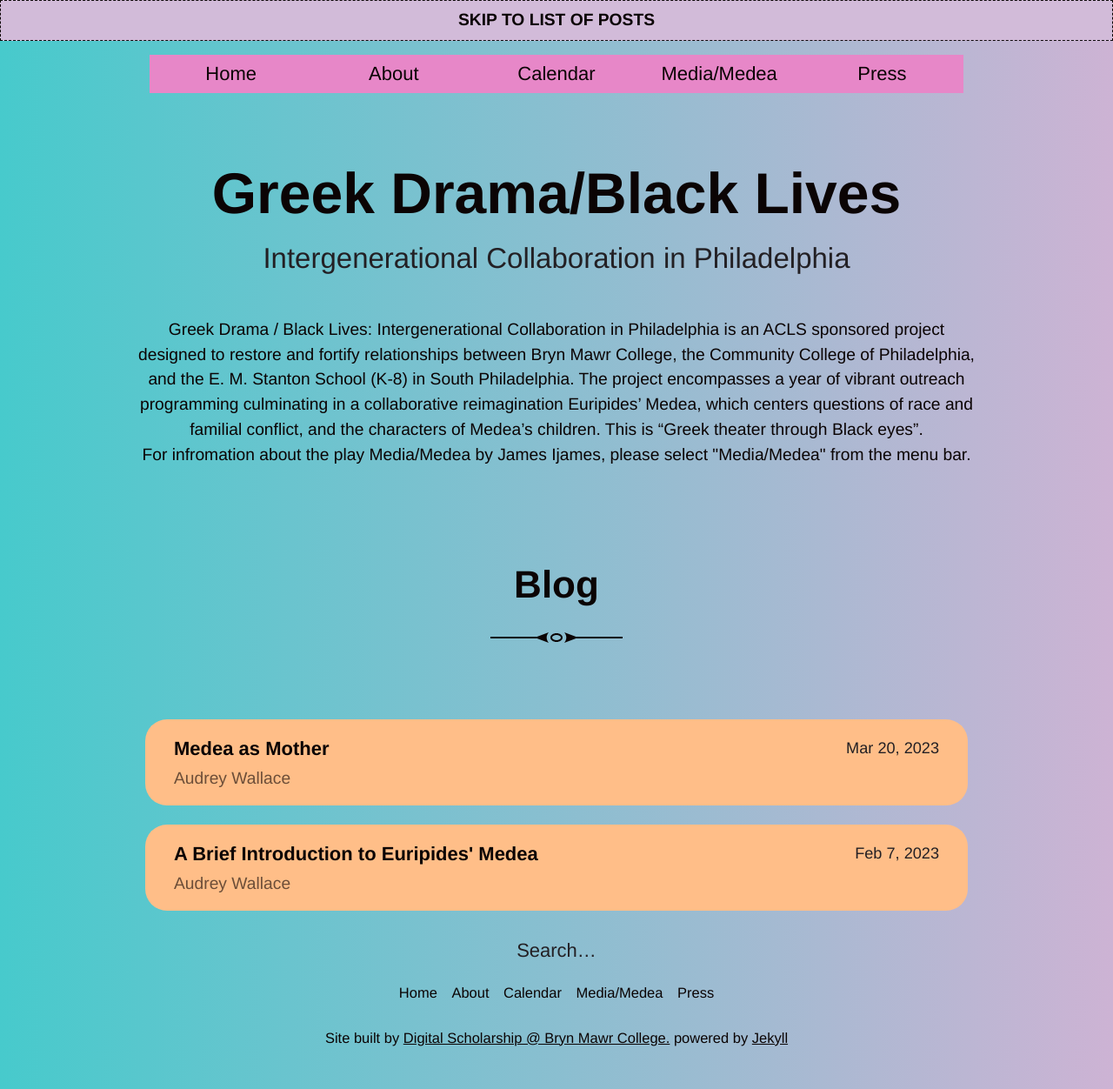
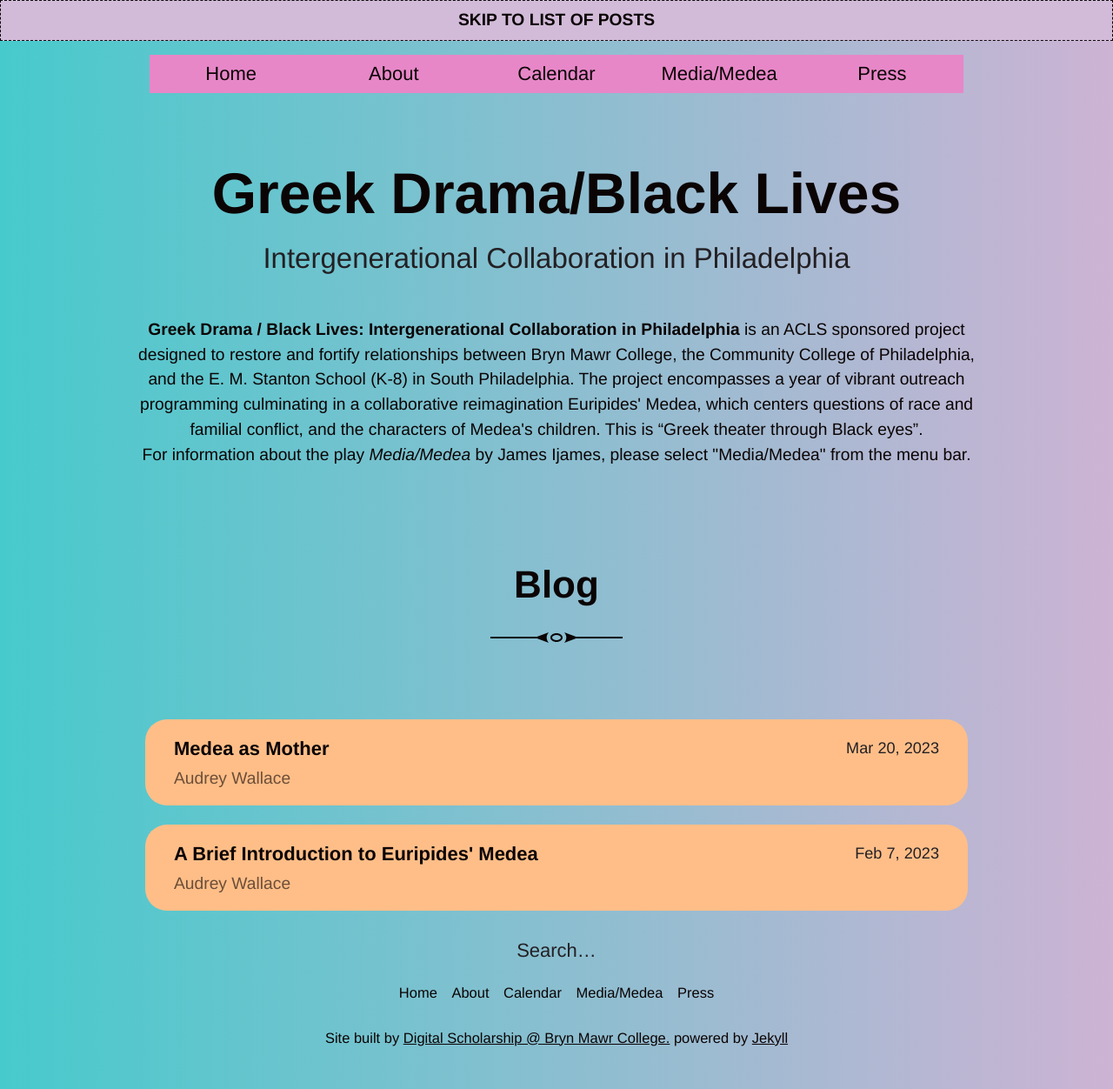
Before and after one commit to digbmc/media-medea, a Jekyll site: the page built from index.html, in a window 1280 px wide. Shown: the whole page at 87% size. Built offline with Jekyll 4.4.1, drawn with Linux system fonts in a browser that asks for light colours; the list of posts is cut into pages by our own code.

Commit message:
fix italics and bold

```diff
--- a/_layouts/home.html
+++ b/_layouts/home.html
@@ -24,10 +24,10 @@
 {% endif %}
 
 <h6>
-  <b>Greek Drama / Black Lives: Intergenerational Collaboration in Philadelphia</b> is an ACLS sponsored project designed to restore and fortify
-relationships between Bryn Mawr College, the Community College of Philadelphia, and the E. M. Stanton School (K-8) in South Philadelphia.  The project encompasses a year of vibrant outreach programming culminating in a collaborative reimagination Euripides’ Medea, which centers questions of race and familial conflict, and the characters of Medea’s children.  This is “Greek theater through Black eyes”.
-  <br>
-  For infromation about the play <i>Media/Medea</i> by James Ijames, please select "Media/Medea" from the menu bar.
+  <strong>Greek Drama / Black Lives: Intergenerational Collaboration in Philadelphia</strong> is an ACLS sponsored project designed to restore and fortify
+relationships between Bryn Mawr College, the Community College of Philadelphia, and the E. M. Stanton School (K-8) in South Philadelphia.  The project encompasses a year of vibrant outreach programming culminating in a collaborative reimagination Euripides' Medea, which centers questions of race and familial conflict, and the characters of Medea's children.  This is “Greek theater through Black eyes”.
+<br>
+  For information about the play <em>Media/Medea</em> by James Ijames, please select "Media/Medea" from the menu bar.
 </h6>
 
   <h1 class="content-title divided">
```
